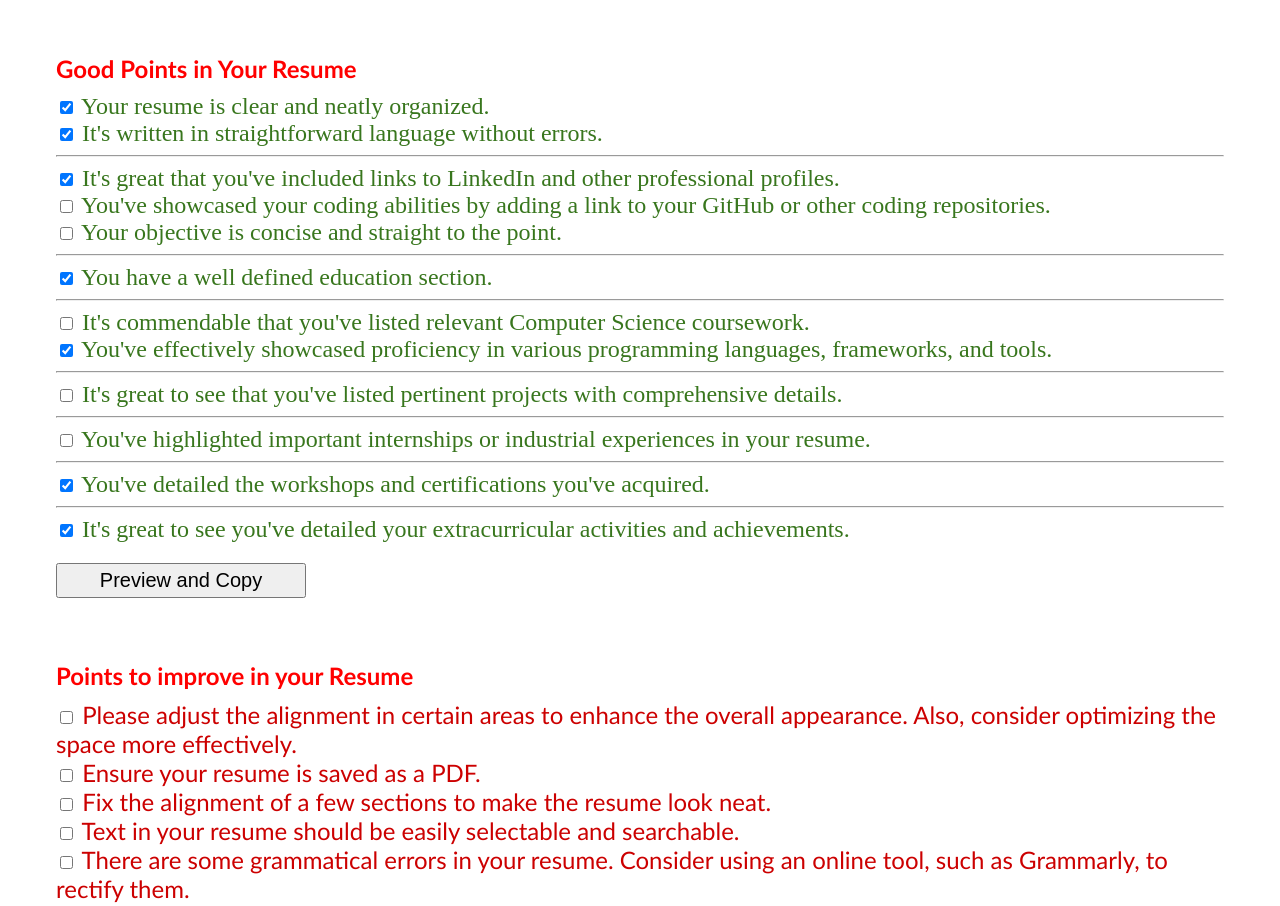
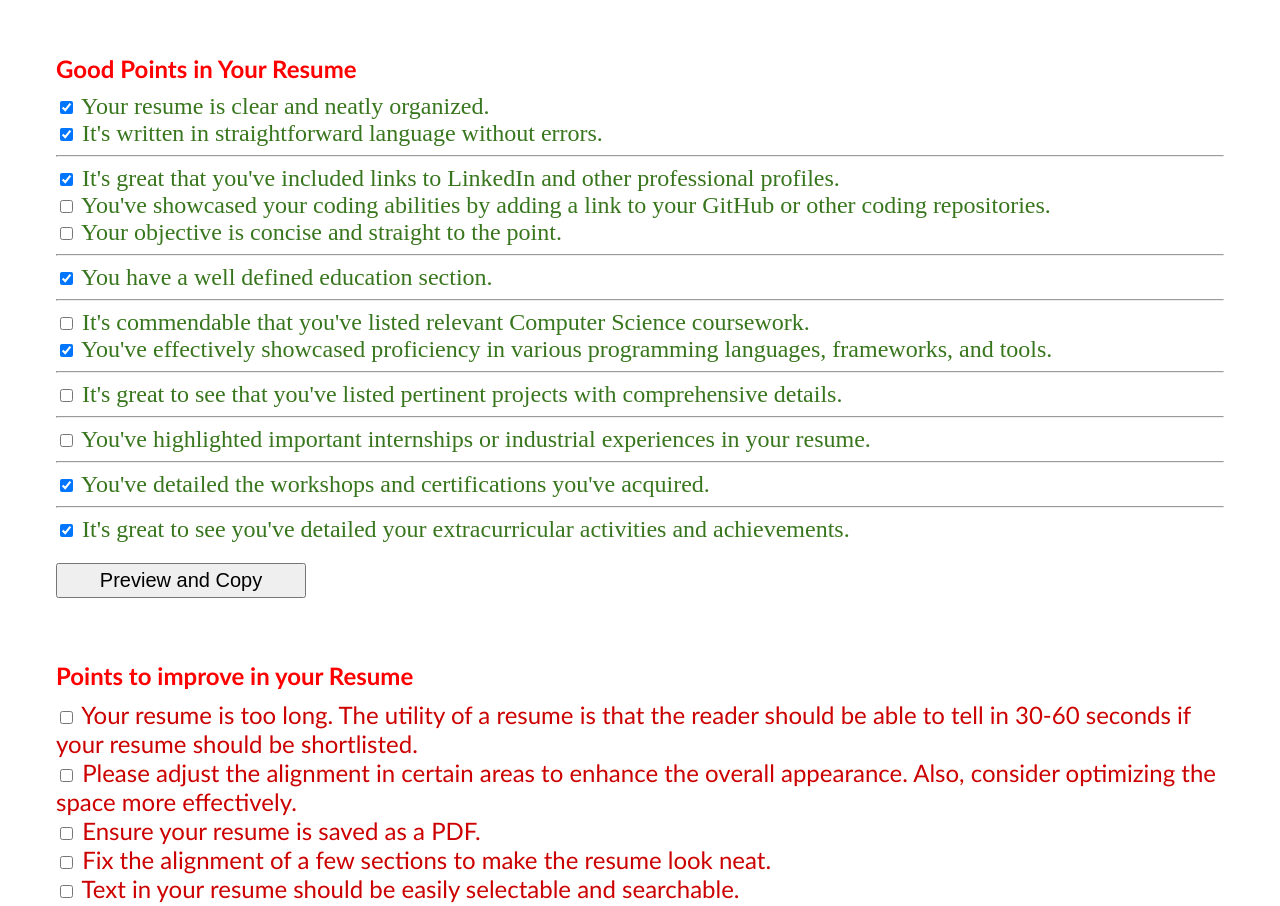
Before and after one commit to omprashantjain/ResumeReview, a plain HTML site: page index.html in a window 1280 px wide. Shown: the top 906 px of the page. Drawn offline with Linux system fonts and the light colour scheme; a web font is replaced by a local one.

Commit message:
Update index.html

```diff
--- a/index.html
+++ b/index.html
@@ -66,7 +66,10 @@
     <p class="c2"><span class="c1 c10"></span></p>
     <p class="c2"><span class="c10 c1"></span></p>
     <p class="c5"><span class="c1">Points to improve in your Resume</span></p>
-
+    <label class="c6" for="too-long">
+        <input type="checkbox" class="neg-checkbox" id="too-long">
+        Your resume is too long. The utility of a resume is that the reader should be able to tell in 30-60 seconds if your resume should be shortlisted.
+    </label> <br>
 
     <label class="c6" for="neg-alignment">
         <input type="checkbox" class="neg-checkbox" id="neg-alignment">
```
